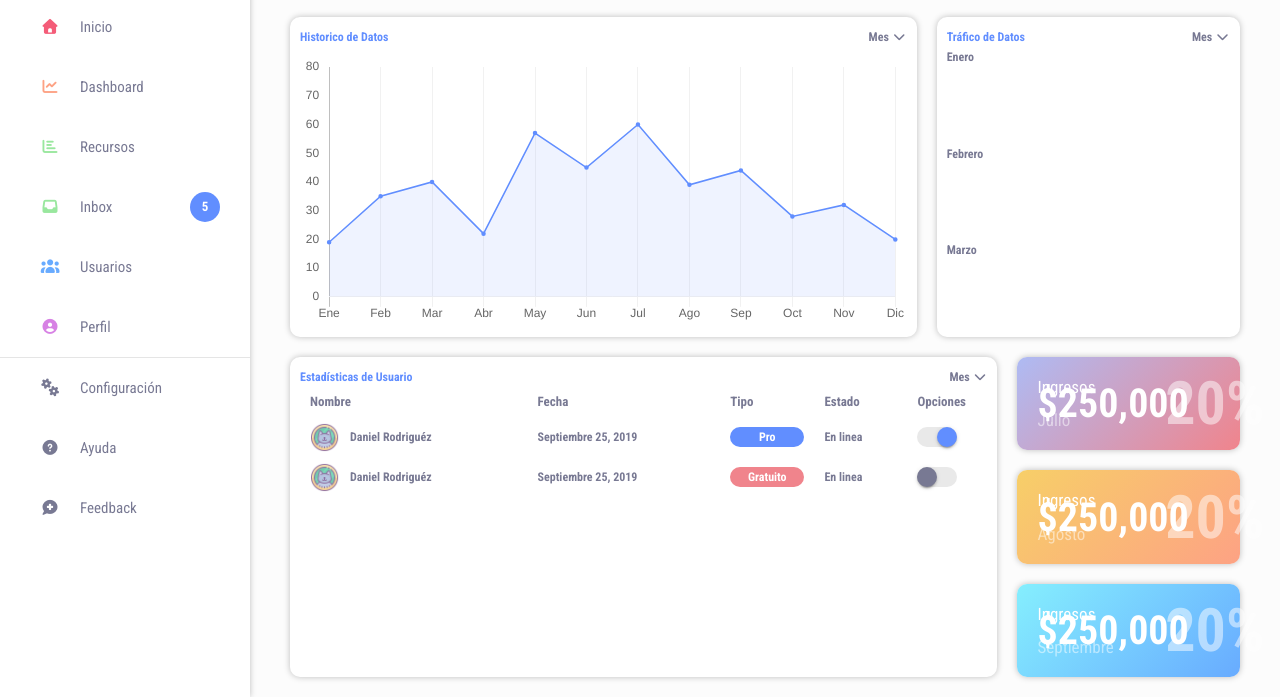
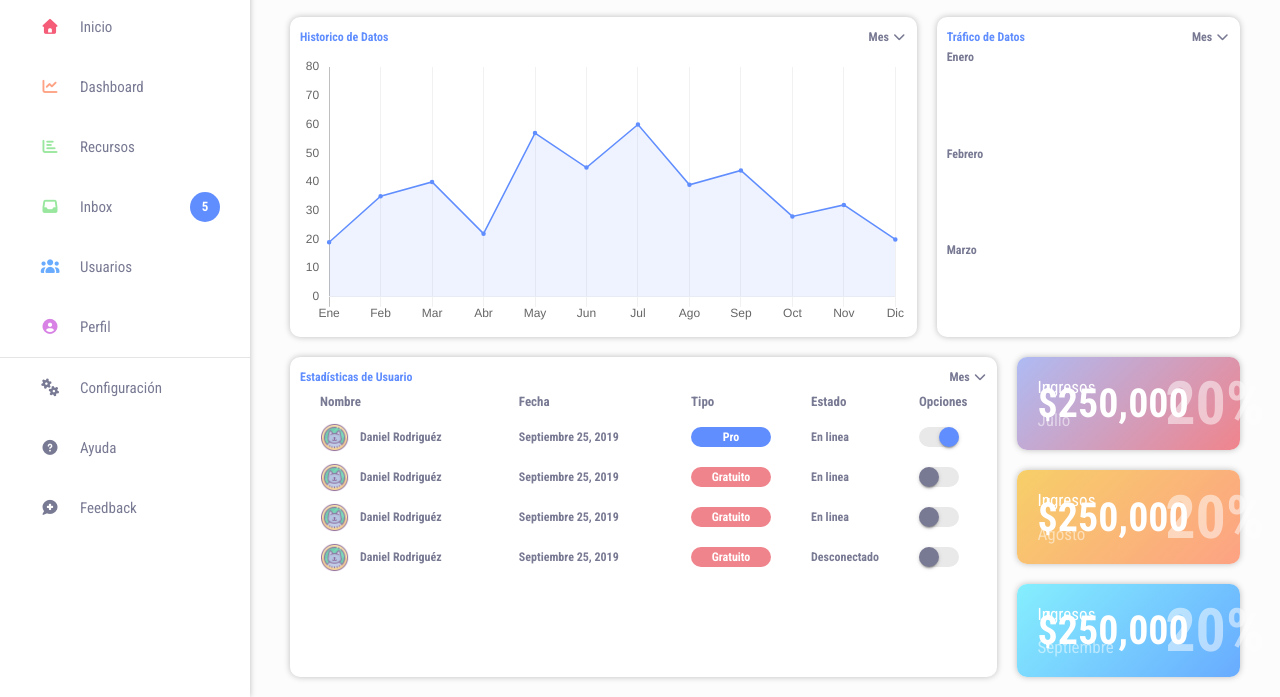
Before and after one commit to JuanFTP/MWeb, a plain HTML site: page dashboard/index.html in a window 1280 px wide. Shown: the part 103-800 px from the top of the page. Drawn offline with nearby package versions, Linux system fonts and the light colour scheme.

Commit message:
Tabla completa

```diff
--- a/dashboard/css/main.css
+++ b/dashboard/css/main.css
@@ -45,6 +45,7 @@
 	--color-base-24: #C0E8FB;
 
 	/*Dimensiones*/
+	--size-scrollbar: 6px;
 	--size-ancho-menu-lateral: 250px;
 	--size-alto-titulo-marca: 100px;
 	--size-border-radius: 10px;
@@ -72,10 +73,26 @@
 
 	/*Tamaño de bordes*/
 	--borde-size-general: 1px;
+	--borde-size-scrollbar: 3px;
 	--borde-color-general: rgba(0, 0, 0, 0.1);
 
 	/*Transiciones*/
 	--transicion: all ease 0.25s;
+}
+
+/*Scroll*/
+::-webkit-scrollbar {
+	width: var(--size-scrollbar);
+}
+
+::-webkit-scrollbar-track {
+	background: var(--color-deshabilitado);
+	border-radius: var(--borde-size-scrollbar);
+}
+
+::-webkit-scrollbar-thumb {
+	background: var(--color-oscuro);
+	border-radius: var(--borde-size-scrollbar);
 }
 
 /*Generales*/
@@ -477,8 +494,8 @@ canvas {
 		}
 
 			.tabla table thead tr th {
-				padding-left: var(--size-u1);
-				padding-right: var(--size-u1);
+				padding-left: var(--size-u2);
+				padding-right: var(--size-u2);
 			}
 
 		.tabla table tbody {
@@ -490,8 +507,8 @@ canvas {
 			}
 
 				.tabla table tbody tr td {
-					padding-left: var(--size-u1);
-					padding-right: var(--size-u1);
+					padding-left: var(--size-u2);
+					padding-right: var(--size-u2);
 				}
 
 					.tabla table tbody tr td .avatar_usuario {
--- a/dashboard/index.html
+++ b/dashboard/index.html
@@ -314,8 +314,8 @@
 											<tr>
 												<th>Nombre</th>
 												<th>Fecha</th>
-												<th>Tipo</th>
-												<th>Estado</th>
+												<th style="width: 120px;">Tipo</th>
+												<th style="width: 100px;">Estado</th>
 												<th style="width: 80px;">Opciones</th>
 											</tr>
 										</thead>
@@ -376,6 +376,66 @@
 													<div class="switch">
 														<input type="checkbox" id="switch2" class="switch_input">
 														<label for="switch2" class="switch_label"></label>
+													</div>
+												</td>
+											</tr>
+
+											<tr>
+												<td>
+													<div class="avatar_usuario">
+														<div class="alineador_horizontal centrar_solo_verticalmente">
+															<div class="img_usuario">
+																<img src="/dashboard/img/user/perfil.png" alt="">
+															</div>
+															<p>Daniel Rodriguéz</p>
+														</div>
+													</div>
+												</td>
+												<td>
+													<p>Septiembre 25, 2019</p>
+												</td>
+												<td>
+													<div class="chip texto_centrado color_texto_claro color_fondo_gratuito">
+														<p>Gratuito</p>
+													</div>
+												</td>
+												<td>
+													<p>En linea</p>
+												</td>
+												<td>
+													<div class="switch">
+														<input type="checkbox" id="switch3" class="switch_input">
+														<label for="switch3" class="switch_label"></label>
+													</div>
+												</td>
+											</tr>
+
+											<tr>
+												<td>
+													<div class="avatar_usuario">
+														<div class="alineador_horizontal centrar_solo_verticalmente">
+															<div class="img_usuario">
+																<img src="/dashboard/img/user/perfil.png" alt="">
+															</div>
+															<p>Daniel Rodriguéz</p>
+														</div>
+													</div>
+												</td>
+												<td>
+													<p>Septiembre 25, 2019</p>
+												</td>
+												<td>
+													<div class="chip texto_centrado color_texto_claro color_fondo_gratuito">
+														<p>Gratuito</p>
+													</div>
+												</td>
+												<td>
+													<p>Desconectado</p>
+												</td>
+												<td>
+													<div class="switch">
+														<input type="checkbox" id="switch4" class="switch_input">
+														<label for="switch4" class="switch_label"></label>
 													</div>
 												</td>
 											</tr>
```
